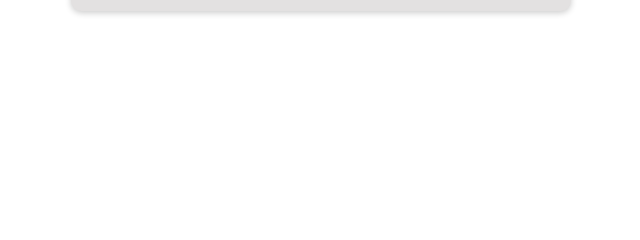
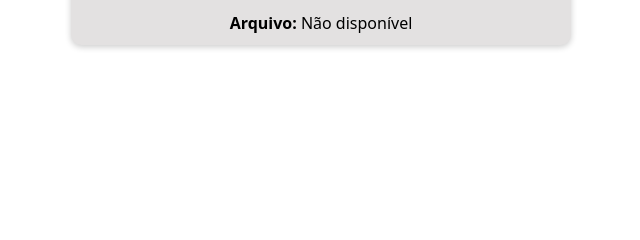
Before and after one commit to pedrojbDev/inventory_manager, a Django app: template inventory/templates/inventory_detail.html in a window 1280 px wide. Shown: the part 288-528 px from the top of the page, without its empty margins (319-959 px from the left). Run offline with Django 5.2, Linux system fonts and the light colour scheme; the template is opened without the code that fills it, so the values that code supplies are empty.

Commit message:
arquivos

```diff
--- a/app/settings.py
+++ b/app/settings.py
@@ -128,6 +128,9 @@ USE_TZ = True
 STATIC_URL = 'static/'
 STATIC_ROOT = os.path.join(BASE_DIR, 'static/')
 
+MEDIA_ROOT = os.path.join(BASE_DIR,'media')
+MEDIA_URL = '/media/'
+
 # Default primary key field type
 # https://docs.djangoproject.com/en/5.0/ref/settings/#default-auto-field
 
--- a/app/urls.py
+++ b/app/urls.py
@@ -2,6 +2,8 @@ from inventory.views import InventoryListView,NewIten,ItensDetailView,ItensUpdat
 from accounts.views import login_view,register_view,logout_view
 from django.contrib import admin
 from django.urls import path
+from django.conf import settings
+from django.conf.urls.static import static
 
 urlpatterns = [
     path('admin/', admin.site.urls),
@@ -13,5 +15,4 @@ urlpatterns = [
     path('itens/<int:pk>/', ItensDetailView.as_view(), name='itens_detail'),
     path('itens/<int:pk>/update/',ItensUpdateView.as_view(),name='itens_update'),
     path('itens/<int:pk>/delete/',ItensDeleteView.as_view(),name='itens_delete'),
-
-]
+    ]+ static(settings.MEDIA_URL,document_root=settings.MEDIA_ROOT)
--- a/inventory/admin.py
+++ b/inventory/admin.py
@@ -2,7 +2,7 @@ from django.contrib import admin
 from inventory.models import Itens,Maquina,Marca,Monitor,Setor
 
 class ItensAdmin(admin.ModelAdmin):
-  list_display= ('nome','setor','maquina','marca','patrimonio','serie','monitor')
+  list_display= ('nome','setor','maquina','marca','patrimonio','serie','monitor','arquivo')
   search_fields=('nome','setor','patrimonio')
 
 
--- a/inventory/models.py
+++ b/inventory/models.py
@@ -35,6 +35,7 @@ class Itens(models.Model):
   patrimonio = models.CharField(max_length=50,blank=True,unique=True)
   serie = models.CharField(max_length=50,blank=True,unique=True)
   monitor =models.ForeignKey(Monitor,on_delete=models.PROTECT,related_name='itens_monitor',null=True)
+  arquivo = models.FileField(upload_to='inventory/',blank=True,null=True)
 
   def __str__(self):
     return self.nome
--- a/inventory/templates/inventory_detail.html
+++ b/inventory/templates/inventory_detail.html
@@ -150,6 +150,12 @@
           {% endif %}
           <p><strong>Monitor:</strong>  {{ object.monitor }}</p>
 
+          {% if object.arquivo %}
+            <p><strong>Arquivo:</strong> <a href="{{ object.arquivo.url }}" target="_blank">Download/Visualizar Arquivo</a></p>
+          {% else %}
+            <p><strong>Arquivo:</strong> Não disponível</p>
+          {% endif %}
+
       </div>
       {% if user.is_authenticated %}
         <div class="buttons-container">
--- a/inventory/templates/new_iten.html
+++ b/inventory/templates/new_iten.html
@@ -68,7 +68,7 @@
   <div class="container">
     <div class="row justify-content-center">
         <div class="col-md-6 ">
-            <form method="post" class="form-center">
+            <form method="post" enctype="multipart/form-data" class="form-center">
                 {% csrf_token %}
                 <h2 class="mt-5 mb-3">Cadastro de Item</h2>
                 {{ form.as_p }}
```
Also changed, not shown: inventory/migrations/0006_itens_arquivo_alter_itens_patrimonio_and_more.py (added), inventory/migrations/0007_alter_itens_arquivo.py (added), 1 other file.
